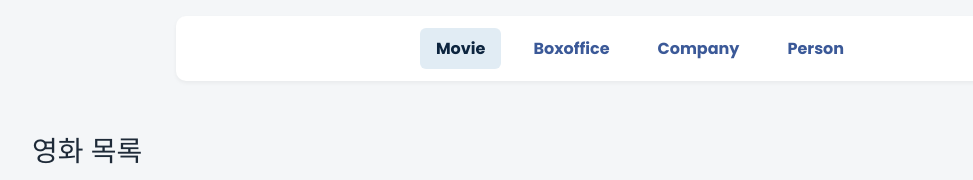
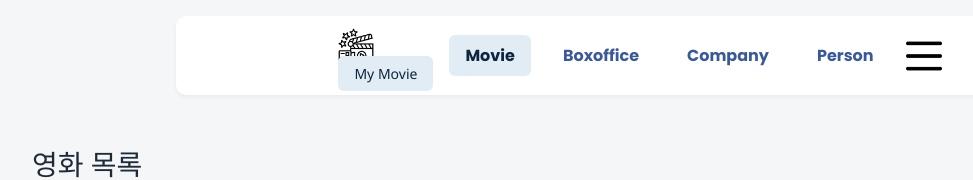
Before and after one commit to moonsoo364/my-movie, a Vue app: page / in a window 1280 px wide. Shown: the top 180 px of the page, without its empty margins (0-973 px from the left). Built offline with nearby package versions, Linux system fonts and the light colour scheme; no server answers; the HTML template or start-up script is replaced by a standard one.

Commit message:
feat) 아이콘 추가

```diff
--- a/src/App.vue
+++ b/src/App.vue
@@ -6,10 +6,15 @@ import { RouterLink, RouterView } from 'vue-router'
   <header>
     <div class="wrapper">
       <nav>
-        <RouterLink class="route"to="/">Movie</RouterLink>
-        <RouterLink class="route"to="/boxoffice">Boxoffice</RouterLink>
-        <RouterLink class="route"to="/company">Company</RouterLink>
-        <RouterLink class="route"to="/person">Person</RouterLink>
+        <span >
+            <img class="icon-img" src="@/assets/img/app/movie.png" alt="icon-movie" />
+            <RouterLink class="page-title" to="/">My Movie</RouterLink>
+        </span>
+        <RouterLink class="route" to="/">Movie</RouterLink>
+        <RouterLink class="route" to="/boxoffice">Boxoffice</RouterLink>
+        <RouterLink class="route" to="/company">Company</RouterLink>
+        <RouterLink class="route" to="/person">Person</RouterLink>
+        <img class="icon-img" src="@/assets/img/app/hamburger.png" alt="icon-hamberger" />
       </nav>
     </div>
   </header>
@@ -18,7 +23,13 @@ import { RouterLink, RouterView } from 'vue-router'
 </template>
 
 <style scoped>
-
+.icon-wrapper{
+  display: flex;
+  justify-content: flex-end;
+}
+.icon-img{
+  width: 36px;
+}
 .route {
   font-family: 'Poppins', sans-serif;
   font-weight: 600;
@@ -62,6 +73,7 @@ nav {
   }
 
   .route {
+    display: none;
     text-align: center;
     width: 100%;
   }
@@ -86,5 +98,4 @@ nav a.router-link-exact-active {
 }
 
 
-
 </style>
```
Also changed, not shown: src/assets/img/app/hamburger.png (added), src/assets/img/app/movie.png (added).
